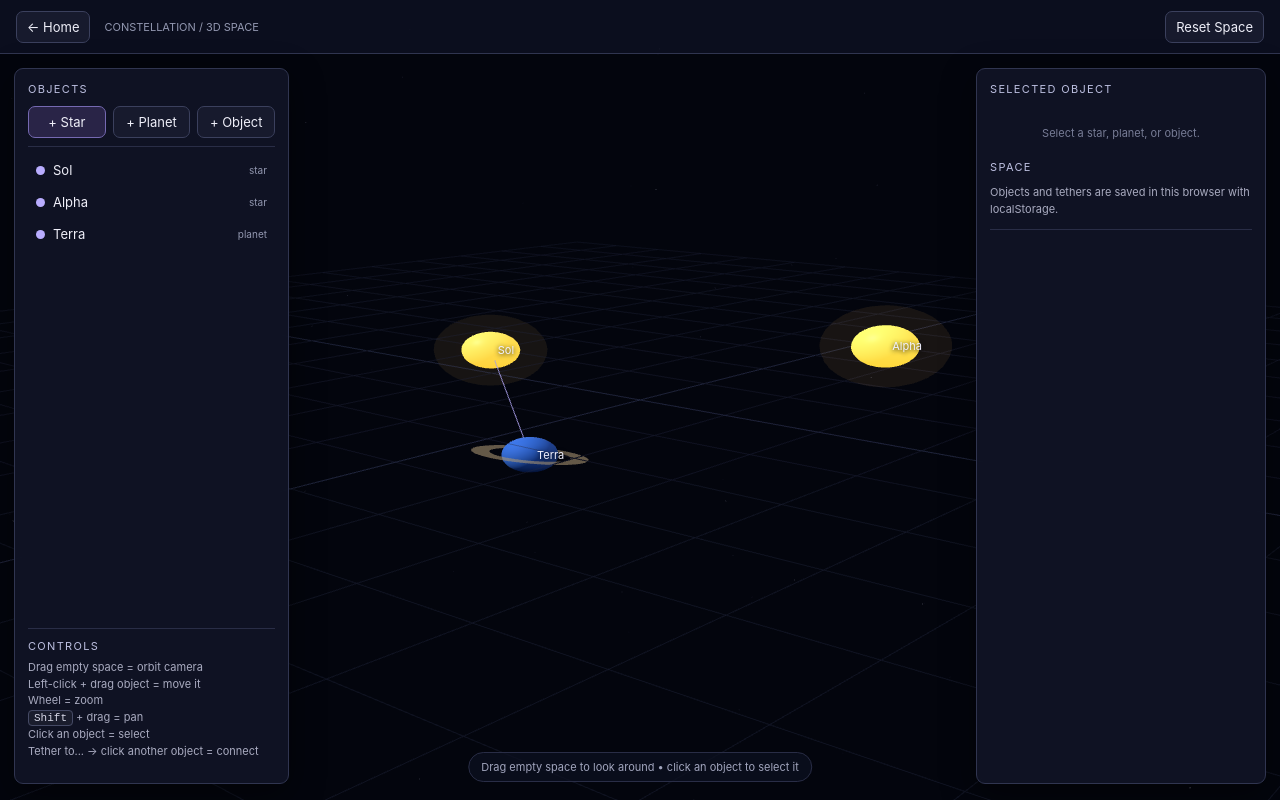
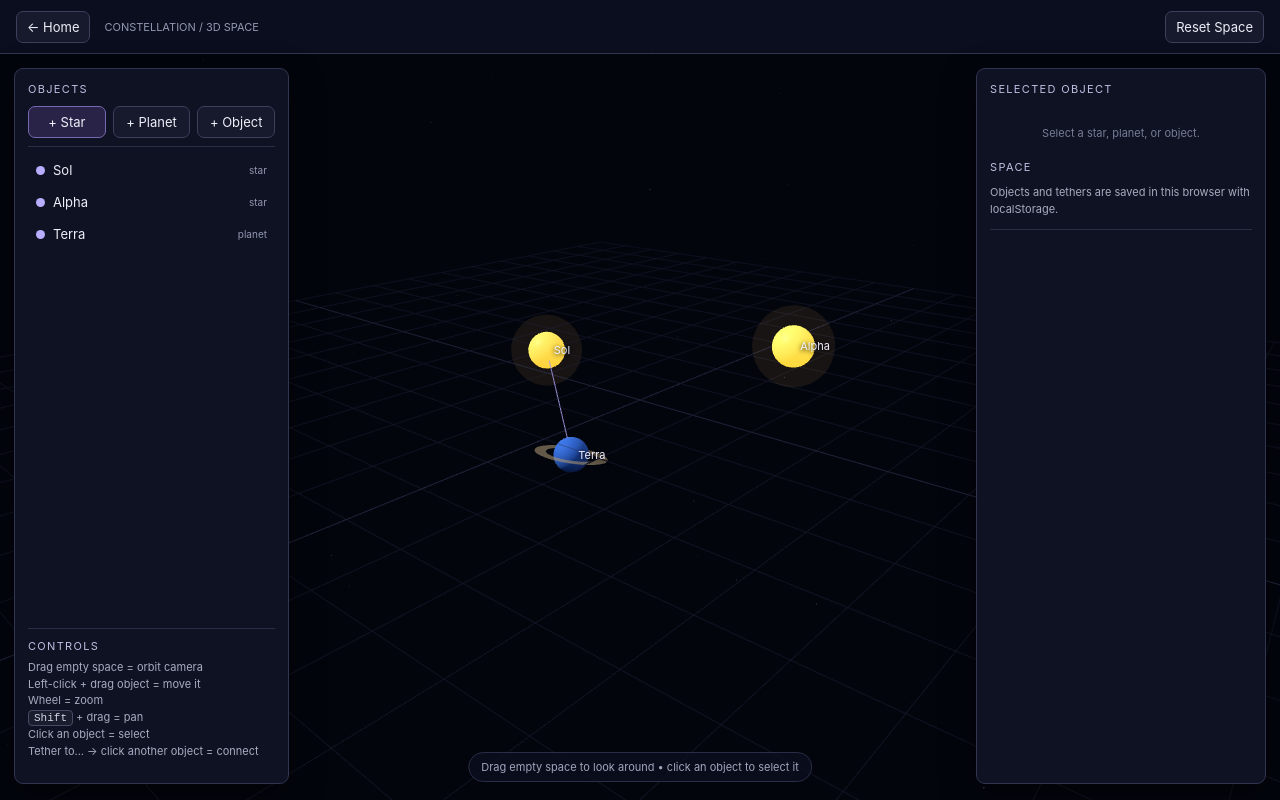
Before and after one commit to freyrit/soulhearth-complex, a plain HTML site: page constellation.html in a window 1280 px wide. Drawn offline with nearby package versions, Linux system fonts and the light colour scheme; animation ran at ten frames a second.

Commit message:
Update constellation.html

```diff
--- a/constellation.html
+++ b/constellation.html
@@ -19,7 +19,7 @@
 var canvas=document.getElementById('space'), labels=document.getElementById('labels'), objectsEl=document.getElementById('objects'), noSelection=document.getElementById('noSelection'), editor=document.getElementById('editor'), nameInput=document.getElementById('nameInput'), px=document.getElementById('px'),py=document.getElementById('py'),pz=document.getElementById('pz'),tetherBtn=document.getElementById('tetherBtn'),deleteBtn=document.getElementById('deleteBtn'),removeTetherBtn=document.getElementById('removeTetherBtn'),tetherStatus=document.getElementById('tetherStatus'),toastEl=document.getElementById('toast'),key='soulhearth_constellation_v2';
 var objects=[],links=[],selected=null,tetherMode=false,removeTetherMode=false,yaw=.7,pitch=.35,distance=13,target=new THREE.Vector3(),drag={active:false,moved:false,x:0,y:0},objectDrag={active:false,id:null,plane:null,offset:null};
 var renderer=new THREE.WebGLRenderer({canvas:canvas,antialias:true}),scene=new THREE.Scene(),camera=new THREE.PerspectiveCamera(50,1,.1,200),raycaster=new THREE.Raycaster(),pointer=new THREE.Vector2(),meshes={},lines={},labelEls={},v=new THREE.Vector3();
-renderer.setPixelRatio(Math.min(devicePixelRatio||1,2));renderer.setSize(innerWidth,innerHeight);renderer.outputColorSpace=THREE.SRGBColorSpace;renderer.setClearColor(0x03050d);scene.fog=new THREE.FogExp2(0x050713,.025);
+renderer.setPixelRatio(Math.min(devicePixelRatio||1,2));renderer.setSize(innerWidth,innerHeight);camera.aspect=innerWidth/innerHeight;camera.updateProjectionMatrix();renderer.outputColorSpace=THREE.SRGBColorSpace;renderer.setClearColor(0x03050d);scene.fog=new THREE.FogExp2(0x050713,.025);
 scene.add(new THREE.HemisphereLight(0x9fb4ff,0x090713,1.25));var sun=new THREE.DirectionalLight(0xd6dcff,2.1);sun.position.set(-5,8,6);scene.add(sun);
 var grid=new THREE.GridHelper(20,20,0x4d5686,0x232842);grid.material.transparent=true;grid.material.opacity=.38;scene.add(grid);
 var bgGeo=new THREE.BufferGeometry(),bg=[],bgCol=[];for(var i=0;i<900;i++){var r=35+Math.random()*55,t=Math.random()*Math.PI*2,u=Math.acos(Math.random()*2-1);bg.push(r*Math.sin(u)*Math.cos(t),r*Math.cos(u),r*Math.sin(u)*Math.sin(t));var c=.45+Math.random()*.55;bgCol.push(c,c,c+.12)}bgGeo.setAttribute('position',new THREE.Float32BufferAttribute(bg,3));bgGeo.setAttribute('color',new THREE.Float32BufferAttribute(bgCol,3));scene.add(new THREE.Points(bgGeo,new THREE.PointsMaterial({size:.13,vertexColors:true,sizeAttenuation:true})));
```
